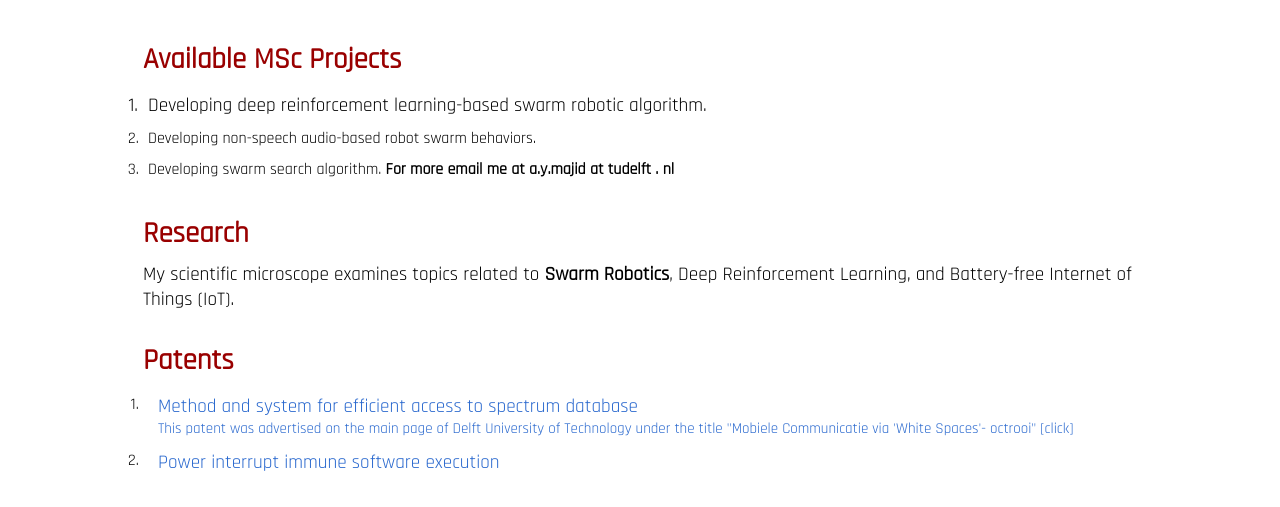
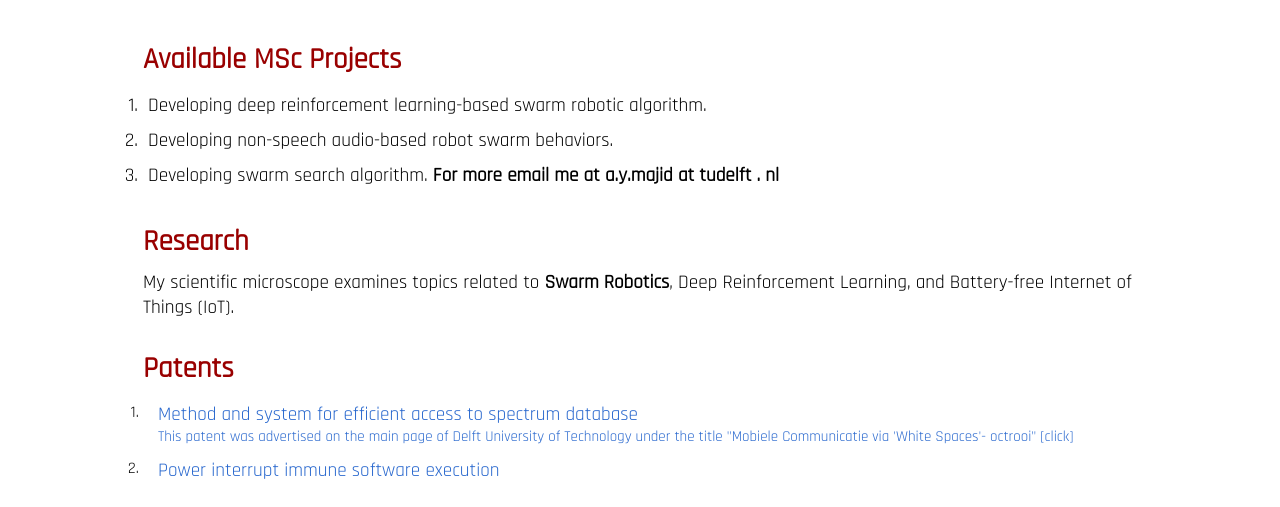
Before and after one commit to amjadmajid/amjadmajid.github.io, a plain HTML site: page index.html in a window 1280 px wide. Shown: the part 222-729 px from the top of the page. Drawn offline with Linux system fonts and the light colour scheme.

Commit message:
correct font size

```diff
--- a/index.html
+++ b/index.html
@@ -55,11 +55,11 @@
 				<ol>
 					<li style=" font-size: 1.2em;">
 						Developing deep reinforcement learning-based swarm robotic algorithm.
-					</li style=" font-size: 1.2em;" >
-					<li>
+					</li>
+					<li style=" font-size: 1.2em;">
 						Developing non-speech audio-based robot swarm behaviors.
-					</li style="font-size: 1.2em;">
-					<li>
+					</li>
+					<li style=" font-size: 1.2em;">
 						Developing swarm search algorithm. <b>For more email me at a.y.majid at tudelft . nl</b>
 					</li>
 				</ol>
```
